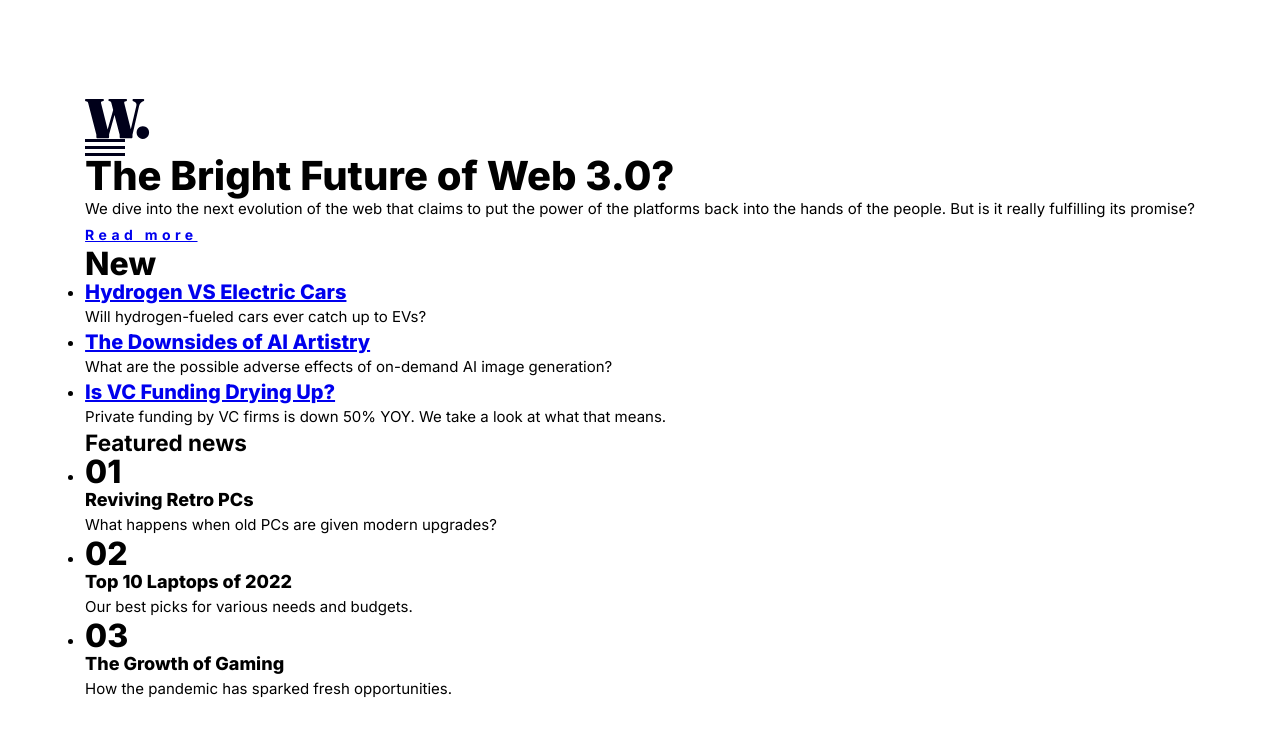
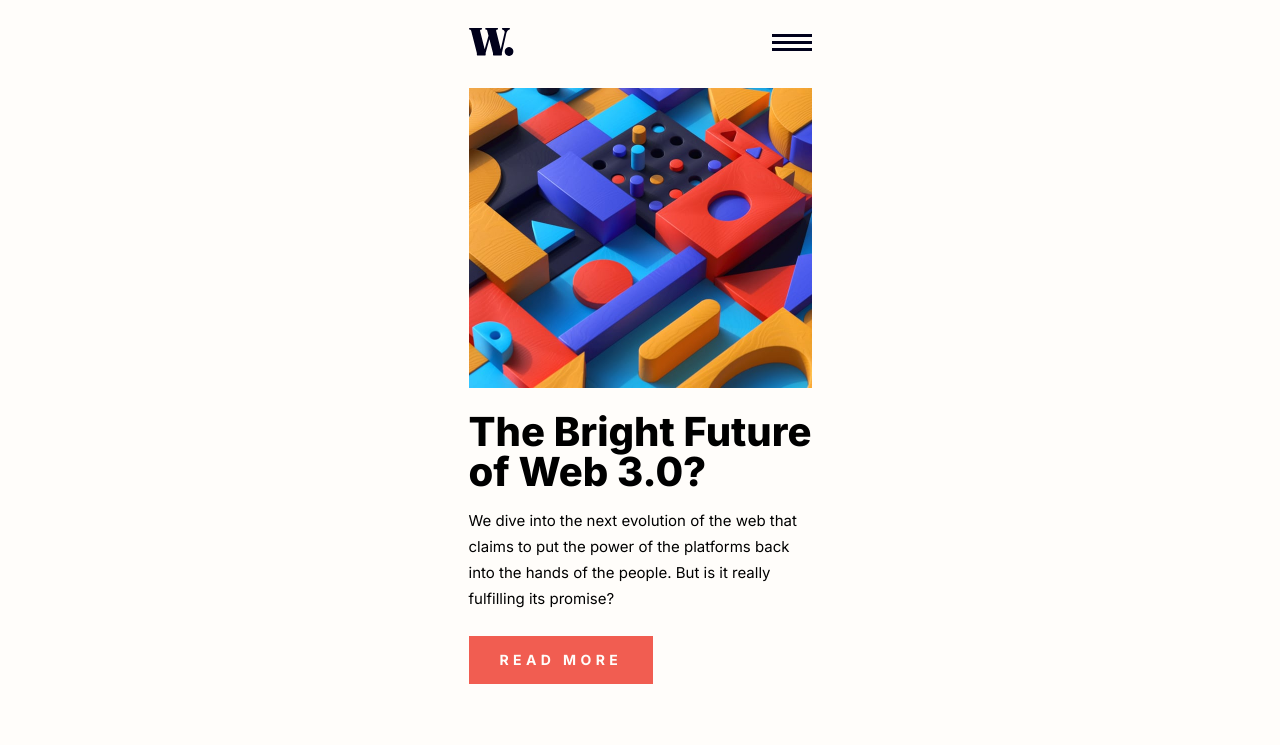
Before and after one commit to teempe/frontend-mentor-news-homepage, a website: page index.html in a window 1280 px wide. Shown: the top 745 px of the page. Drawn offline with nearby package versions, Linux system fonts and the light colour scheme; files that its build step writes are made by us from their sources.

Commit message:
add style for mobile size

```diff
--- a/index.html
+++ b/index.html
@@ -14,85 +14,97 @@
     </head>
 
     <body>
-        <header class="header nav-bar">
-            <img src="./assets/images/logo.svg" alt="Logo">
-            <div class="hamburger">
-                <img src="./assets/images/icon-menu.svg" alt="Open menu">
+        <div class="container">
+            <header class="header">
+                <img src="./assets/images/logo.svg" alt="Logo" class="header__logo">
+                <img src="./assets/images/icon-menu.svg" alt="Open menu" class="header__hamburger-menu">
+                <nav class="nav">
+                    <img src="./assets/images/icon-menu-close.svg" alt="Close menu" class="nav__close-icon">
+
+                    <div class="nav__links">
+                        <a href="#" class="nav__link">Home</a>
+                        <a href="#" class="nav__link">New</a>
+                        <a href="#" class="nav__link">Popular</a>
+                        <a href="#" class="nav__link">Trending</a>
+                        <a href="#" class="nav__link">Categories</a>
                     </div>
-            <!-- <nav class="nav">
-                Home
-                New
-                Popular
-                Trending
-                Categories
-            </nav> -->
+                </nav>
             </header>
 
             <main class="main">
                 <section class="hero">
-                <img src="" alt="" class="hero__image">
+                    <img src="./assets/images/image-web-3-mobile.jpg" alt="" class="hero__image">
 
-                <h1 class="heading-1">The Bright Future of Web 3.0?</h1>
+                    <h1 class="heading-1 hero__title">The Bright Future of Web 3.0?</h1>
 
-                <p>We dive into the next evolution of the web that claims to put the power of the platforms back into the hands of the people.
+                    <p class="hero__text">We dive into the next evolution of the web that claims to put the power of the platforms back into the hands of the people.
                         But is it really fulfilling its promise?</p>
 
                     <a href="#" class="btn">Read more</a>
                 </section>
 
                 <section class="news">
-                <h2 class="heading-2 news__heading">New</h2>
+                    <h2 class="heading-2 news__title">New</h2>
 
                     <ul class="news__list">
                         <li class="news__item">
-                        <a href="#" class="news__item-link">
-                            <h3 class="heading-3 news__item-title">Hydrogen VS Electric Cars</h3>
+                            <a href="#" class="news__link">
+                                <h3 class="heading-3">Hydrogen VS Electric Cars</h3>
                             </a>
-                        <p class="news__item-text">Will hydrogen-fueled cars ever catch up to EVs?</p>
+                            <p>Will hydrogen-fueled cars ever catch up to EVs?</p>
                         </li>
 
                         <li class="news__item">
-                        <a href="#" class="news__item-link">
-                            <h3 class="heading-3 news__item-title">The Downsides of AI Artistry</h3>
+                            <a href="#" class="news__link">
+                                <h3 class="heading-3">The Downsides of AI Artistry</h3>
                             </a>
-                        <p class="news__item-text">What are the possible adverse effects of on-demand AI image generation?</p>
+                            <p>What are the possible adverse effects of on-demand AI image generation?</p>
                         </li>
 
                         <li class="news__item">
-                        <a href="#" class="news__item-link">
-                            <h3 class="heading-3 news__item-title">Is VC Funding Drying Up?</h3>
+                            <a href="#" class="news__link">
+                                <h3 class="heading-3">Is VC Funding Drying Up?</h3>
                             </a>
-                        <p class="news__item-text">Private funding by VC firms is down 50% YOY. We take a look at what that means.</p>
+                            <p>Private funding by VC firms is down 50% YOY. We take a look at what that means.</p>
                         </li>
                     </ul>
                 </section>
 
                 <section class="featured">
-                <h2 class="visually-hidden">Featured news</h2>
+                    <!-- <h2 class="visually-hidden">Featured news</h2> -->
 
                     <ul class="featured__list">
-                    <li class="featured__item">
-                        <img src="" alt="" class="featured__item-image">
-                        <p class="heading-2 featured__item-number">01</p>
-                        <h4 class="heading-4 featured__item-title">Reviving Retro PCs</h4>
-                        <p class="featured__item-text">What happens when old PCs are given modern upgrades?</p>
+                        <li class="featured-item">
+                            <img src="./assets/images/image-retro-pcs.jpg" alt="" class="featured-item__image">
+                            <p class="heading-2 featured-item__number">01</p>
+                            <a href="#" class="featured-item__link">
+                                <h4 class="heading-4 featured-item__title">Reviving Retro PCs</h4>
+                            </a>
+                            <p class="featured-item__text">What happens when old PCs are given modern upgrades?</p>
                         </li>
 
-                    <li class="featured__item">
-                        <img src="" alt="" class="featured__item-image">
-                        <p class="heading-2 featured__item-number">02</p>
-                        <h4 class="heading-4 featured__item-title">Top 10 Laptops of 2022</h4>
-                        <p class="featured__item-text">Our best picks for various needs and budgets.</p>
+                        <li class="featured-item">
+                            <img src="./assets/images/image-top-laptops.jpg" alt="" class="featured-item__image">
+                            <p class="heading-2 featured-item__number">02</p>
+                            <a href="#" class="featured-item__link">
+                                <h4 class="heading-4 featured-item__title">Top 10 Laptops of 2022</h4>
+                            </a>
+                            <p class="featured-item__text">Our best picks for various needs and budgets.</p>
                         </li>
 
-                    <li class="featured__item">
-                        <img src="" alt="" class="featured__item-image">
-                        <p class="heading-2 featured__item-number">03</p>
-                        <h4 class="heading-4 featured__item-title">The Growth of Gaming</h4>
-                        <p class="featured__item-text">How the pandemic has sparked fresh opportunities.</p>
+                        <li class="featured-item">
+                            <img src="./assets/images/image-gaming-growth.jpg" alt="" class="featured-item__image">
+                            <p class="heading-2 featured-item__number">03</p>
+                            <a href="#" class="featured-item__link">
+                                <h4 class="heading-4 featured-item__title">The Growth of Gaming</h4>
+                            </a>
+                            <p class="featured-item__text">How the pandemic has sparked fresh opportunities.</p>
                         </li>
                     </ul>
                 </section>
             </main>
+        </div>
+
+        <script type="module" src="./js/script.js"></script>
     </body>
 </html>
--- a/sass/base/_base.scss
+++ b/sass/base/_base.scss
@@ -22,6 +22,10 @@ $bp-desktop: 90em; // 1440px
     box-sizing: border-box;
 }
 
+ul {
+    list-style: none;
+}
+
 img {
     display: block;
 }
@@ -33,6 +37,7 @@ html {
 
 body {
     overflow-x: hidden;
+    background-color: var(--color-almost-white);
 
     // center content on page
     display: grid;
--- a/sass/components/_button.scss
+++ b/sass/components/_button.scss
@@ -1,4 +1,4 @@
-@mixin font-btn {
+@mixin btn-font {
     font-weight: var(--fw-bold);
     font-size: 1.4rem;
     line-height: 2.4rem;
@@ -6,5 +6,18 @@
 }
 
 .btn {
-    @include font-btn;
+    @include btn-font;
+
+    text-decoration: none;
+    text-transform: uppercase;
+    color: var(--color-almost-white);
+
+    padding: 1.2rem 3.1rem;
+    background-color: var(--color-soft-red);
+
+    transition: background-color 0.25s ease-out;
+
+    &:active, &:hover {
+        background-color: var(--color-very-dark-blue);
+    }
 }
--- /dev/null
+++ b/sass/components/_featured-item.scss
@@ -0,0 +1,31 @@
+.featured-item {
+    display: grid;
+    grid-template-columns: repeat(2, auto);
+    grid-template-rows: repeat(3, auto);
+    column-gap: 2.4rem;
+    row-gap: 0.9rem;
+
+    &__image {
+        width: 10rem;
+        grid-row: 1 / -1;
+    }
+
+    &__number {
+        color: var(--color-silver);
+        margin-bottom: 0.1rem;
+    }
+
+    &__text {
+        color: var(--color-grayish-blue);
+    }
+
+    &__link {
+        text-decoration: none;
+        color: var(--color-very-dark-blue);
+        transition: color 0.25s ease-out;
+
+        &:active, &:hover {
+            color: var(--color-soft-red);
+        }
+    }
+}
--- a/sass/components/_global.scss
+++ b/sass/components/_global.scss
@@ -1,2 +1,3 @@
 @import 'button';
 @import 'navigation';
+@import 'featured-item';
--- a/sass/components/_navigation.scss
+++ b/sass/components/_navigation.scss
@@ -1,8 +1,51 @@
-@mixin nav-font {
+.nav {
     font-size: 1.8rem;
     line-height: 2.4rem;
+
+    background-color: var(--color-almost-white);
+    width: 25.6rem;
+
+    position: absolute;
+    right: -25.6rem;
+    top: 0;
+
+    padding: 2.8rem 1.6rem 8.6rem 2.4rem;
+
+    display: flex;
+    flex-direction: column;
+    row-gap: 8.6rem;
+
+    z-index: 100;
+    transition: 0.125s ease-out;
+
+    &__close-icon {
+        width: 3.1rem;
+        align-self: flex-end;
+        cursor: pointer;
+    }
+
+    &__links {
+        display: flex;
+        flex-direction: column;
+        row-gap: 2.4rem;
+    }
+
+    &__link {
+        text-decoration: none;
+        transition: color 0.25s ease-out;
+
+        &:link, &:visited {
+            color: var(--color-very-dark-blue);
+        }
+
+        &:hover, &:active {
+            color: var(--color-soft-red);
+        }
+    }
 }
 
-.nav {
-    @include nav-font;
+.open-drawer {
+    transform: translateX(-25.6rem);
+
+
 }
--- /dev/null
+++ b/sass/layout/_container.scss
@@ -0,0 +1,18 @@
+.container {
+    max-width: 37.5rem;
+    padding: 2.8rem 1.6rem 8rem;
+    background-color: var(--color-almost-white);
+    position: relative;
+    overflow-x: hidden;
+}
+
+.overlay {
+    &::after {
+        content: "";
+        background: var(--color-very-dark-blue);
+        opacity: 0.5;
+        width: 100vw;
+        height: 100vh;
+        position: fixed;
+    }
+}
--- /dev/null
+++ b/sass/layout/_featured-section.scss
@@ -0,0 +1,6 @@
+.featured {
+    &__list {
+        display: grid;
+        row-gap: 3.5rem;
+    }
+}
--- /dev/null
+++ b/sass/layout/_global.scss
@@ -0,0 +1,6 @@
+@import 'container';
+@import 'header';
+@import 'main';
+@import 'hero-section';
+@import 'news-section';
+@import 'featured-section';
--- /dev/null
+++ b/sass/layout/_header.scss
@@ -0,0 +1,14 @@
+.header {
+    display: flex;
+    justify-content: space-between;
+    align-items: center;
+
+    &__logo {
+        width: 4.5rem;
+        height: 2.8rem;
+    }
+
+    &__hamburger-menu {
+        cursor: pointer;
+    }
+}
--- /dev/null
+++ b/sass/layout/_hero-section.scss
@@ -0,0 +1,13 @@
+.hero {
+    display: grid;
+    justify-items: start;
+    row-gap: 2.4rem;
+
+    &__image {
+        width: 100%;
+    }
+
+    &__title {
+        margin-bottom: -0.8rem;
+    }
+}
--- /dev/null
+++ b/sass/layout/_main.scss
@@ -0,0 +1,5 @@
+.main {
+    display: grid;
+    row-gap: 6.4rem;
+    margin-top: 3.2rem;
+}
--- /dev/null
+++ b/sass/layout/_news-section.scss
@@ -0,0 +1,39 @@
+.news {
+    padding: 2.4rem 2.1rem;
+    background-color: var(--color-very-dark-blue);
+
+    &__title {
+        color: var(--color-yellow);
+        margin-bottom: 3.5rem;
+    }
+
+    &__list {
+        & .news__item:not(:last-child) {
+            &::after {
+                content: "";
+                width: 100%;
+                height: 0.1rem;
+                background-color: var(--color-grayish-blue);
+                margin: 2.6rem 0 2.6rem
+            }
+        }
+    }
+
+    &__item {
+        display: flex;
+        flex-direction: column;
+        row-gap: 0.8rem;
+
+        color: var(--color-silver);
+    }
+
+    &__link {
+        text-decoration: none;
+        color: var(--color-almost-white);
+        transition: color 0.25s ease-out;
+
+        &:active, &:hover {
+            color: var(--color-yellow);
+        }
+    }
+}
--- a/sass/main.scss
+++ b/sass/main.scss
@@ -1,2 +1,3 @@
 @import "base/global";
 @import "components/global";
+@import "layout/global";
```
Also changed, not shown: js/script.js (added, +22 -0 lines). Lines whose indentation alone changed are shown as unchanged.
